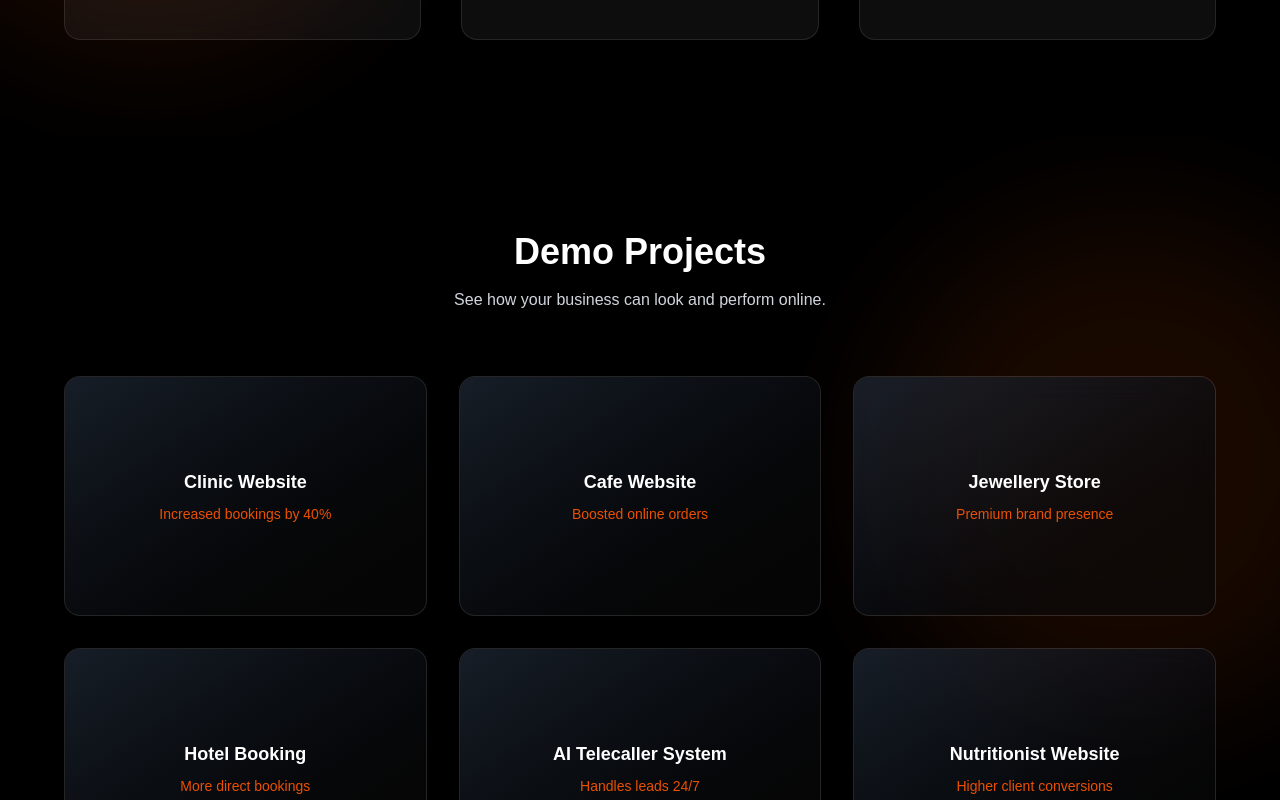
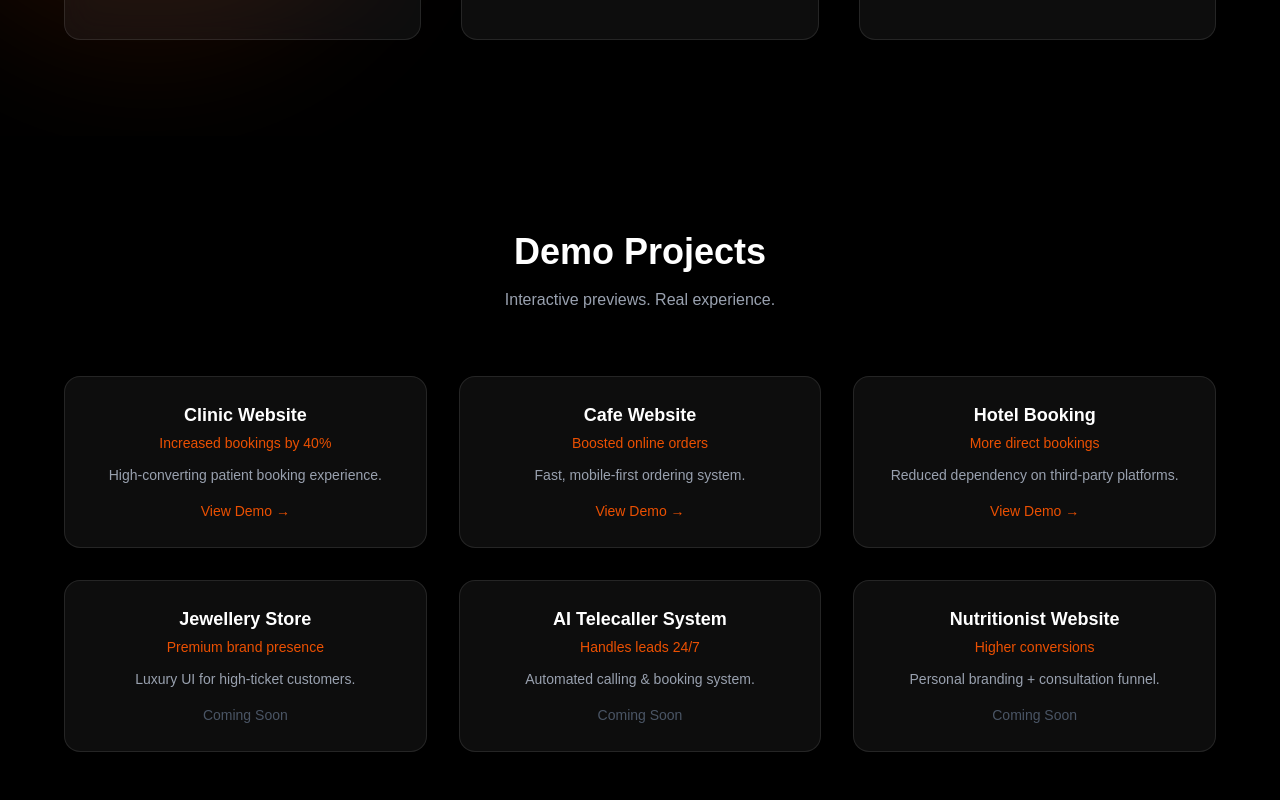
Before and after one commit to pixeltoneai/pixeltoneai, a Next.js app: page / in a window 1280 px wide. Shown: the part 1320-2120 px from the top of the page. Built offline with nearby package versions, Linux system fonts and the light colour scheme.

Commit message:
Projs  final

```diff
--- a/components/Projects.tsx
+++ b/components/Projects.tsx
@@ -1,103 +1,140 @@
 "use client";
-import { motion } from "framer-motion";
+import { motion, AnimatePresence } from "framer-motion";
+import { useState } from "react";
 
 export default function Projects() {
+  const [preview, setPreview] = useState<string | null>(null);
+
   const projects = [
     {
       title: "Clinic Website",
       result: "Increased bookings by 40%",
-      desc: "A clean, high-converting website designed to help patients book appointments بسهولة and trust the clinic instantly.",
+      desc: "High-converting patient booking experience.",
+      link: "https://clinic-sigma-rouge.vercel.app/",
     },
     {
       title: "Cafe Website",
       result: "Boosted online orders",
-      desc: "Modern design with menu, quick ordering flow, and mobile-first experience for higher conversions.",
+      desc: "Fast, mobile-first ordering system.",
+      link: "https://cafe-wheat-six.vercel.app/",
+    },
+    {
+      title: "Hotel Booking",
+      result: "More direct bookings",
+      desc: "Reduced dependency on third-party platforms.",
+      link: "https://hotel-seven-mu.vercel.app/",
     },
     {
       title: "Jewellery Store",
       result: "Premium brand presence",
-      desc: "Luxury UI with product showcase and inquiry system to attract high-value customers.",
-    },
-    {
-      title: "Hotel Booking",
-      result: "More direct bookings",
-      desc: "Booking-focused design that reduces dependency on third-party platforms.",
+      desc: "Luxury UI for high-ticket customers.",
     },
     {
       title: "AI Telecaller System",
       result: "Handles leads 24/7",
-      desc: "Automated calling system that answers queries, books appointments, and never misses a lead.",
+      desc: "Automated calling & booking system.",
     },
     {
       title: "Nutritionist Website",
-      result: "Higher client conversions",
-      desc: "Personal branding + consultation booking system to turn visitors into paying clients.",
+      result: "Higher conversions",
+      desc: "Personal branding + consultation funnel.",
     },
   ];
 
   return (
-    <section
-      id="projects"
-      className="relative bg-black text-white py-24 px-6 overflow-hidden"
-    >
-      {/* glow */}
-      <div className="absolute w-[500px] h-[500px] bg-[#EB5002]/10 blur-3xl rounded-full right-[-100px] top-20"></div>
-
-      <div className="max-w-6xl mx-auto text-center relative z-10">
-
+    <section className="relative bg-black text-white py-24 px-6 overflow-hidden">
+      <div className="max-w-6xl mx-auto text-center">
         <h2 className="text-3xl md:text-4xl font-bold">
           Demo Projects
         </h2>
 
-        <p className="mt-4 text-gray-300">
-          See how your business can look and perform online.
+        <p className="mt-4 text-gray-400">
+          Interactive previews. Real experience.
         </p>
 
         <div className="mt-16 grid md:grid-cols-3 gap-8">
-
-          {projects.map((project, index) => (
+          {projects.map((project, i) => (
             <motion.div
-              key={index}
-              whileHover={{ scale: 1.05 }}
-              className="group relative h-[240px] rounded-2xl overflow-hidden border border-white/10 bg-white/5 backdrop-blur-lg transition duration-300"
+              key={i}
+              whileHover={{ scale: 1.04 }}
+              whileTap={{ scale: 0.96 }}
+              onMouseEnter={() => project.link && setPreview(project.link)}
+              onMouseLeave={() => setPreview(null)}
+              onClick={() => {
+                if (project.link) {
+                  document.body.style.overflow = "hidden";
+                  setPreview(project.link + "?open=true");
+                  setTimeout(() => {
+                    window.open(project.link, "_blank");
+                    document.body.style.overflow = "auto";
+                  }, 400);
+                }
+              }}
+              className="group relative p-6 rounded-2xl border border-white/10 bg-white/5 backdrop-blur-lg cursor-pointer overflow-hidden"
             >
-              {/* glow overlay */}
-              <div className="absolute inset-0 opacity-0 group-hover:opacity-100 transition duration-500 bg-gradient-to-br from-[#EB5002]/20 via-transparent to-transparent"></div>
-
-              {/* fake thumbnail */}
-              <div className="absolute inset-0 bg-gradient-to-br from-gray-800 to-black opacity-60"></div>
-
-              {/* DEFAULT VIEW */}
-              <div className="absolute inset-0 flex flex-col items-center justify-center text-center px-4 transition duration-300 group-hover:opacity-0 z-10">
-
+              {/* TEXT */}
               <h3 className="text-lg font-semibold">
                 {project.title}
               </h3>
 
-                <p className="mt-2 text-sm text-[#EB5002]">
+              <p className="mt-1 text-sm text-[#EB5002]">
                 {project.result}
               </p>
 
-              </div>
-
-              {/* HOVER VIEW */}
-              <div className="absolute inset-0 flex flex-col items-center justify-center text-center px-6 opacity-0 group-hover:opacity-100 transition duration-300 z-10">
-
-                <p className="text-sm text-gray-200 leading-relaxed">
+              <p className="mt-3 text-sm text-gray-400">
                 {project.desc}
               </p>
 
-                <button className="mt-4 text-sm text-[#EB5002] font-medium">
+              {project.link ? (
+                <span className="inline-block mt-4 text-sm text-[#EB5002]">
                   View Demo →
-                </button>
+                </span>
+              ) : (
+                <span className="inline-block mt-4 text-sm text-gray-600">
+                  Coming Soon
+                </span>
+              )}
 
+              {/* MAGNETIC GLOW */}
+              <div className="pointer-events-none absolute inset-0 opacity-0 group-hover:opacity-100 transition duration-500">
+                <div className="absolute inset-0 bg-gradient-to-br from-[#EB5002]/10 via-transparent to-transparent" />
+              </div>
+            </motion.div>
+          ))}
+        </div>
       </div>
 
+      {/* LIVE PREVIEW FLOATING */}
+      <AnimatePresence>
+        {preview && (
+          <motion.div
+            initial={{ opacity: 0, scale: 0.9, y: 50 }}
+            animate={{ opacity: 1, scale: 1, y: 0 }}
+            exit={{ opacity: 0, scale: 0.9, y: 50 }}
+            transition={{ duration: 0.3 }}
+            className="fixed bottom-10 right-10 w-[320px] h-[200px] rounded-xl overflow-hidden border border-white/10 shadow-2xl z-50"
+          >
+            <iframe
+              src={preview}
+              className="w-full h-full"
+            />
           </motion.div>
-          ))}
+        )}
+      </AnimatePresence>
 
-        </div>
-      </div>
+      {/* PAGE MORPH OVERLAY */}
+      <AnimatePresence>
+        {preview?.includes("?open=true") && (
+          <motion.div
+            initial={{ scale: 0, borderRadius: "100%" }}
+            animate={{ scale: 50, borderRadius: "0%" }}
+            exit={{ opacity: 0 }}
+            transition={{ duration: 0.5 }}
+            className="fixed top-1/2 left-1/2 w-20 h-20 bg-[#EB5002] z-50"
+            style={{ translateX: "-50%", translateY: "-50%" }}
+          />
+        )}
+      </AnimatePresence>
     </section>
   );
 }
```
Lines whose indentation alone changed are shown as unchanged.
